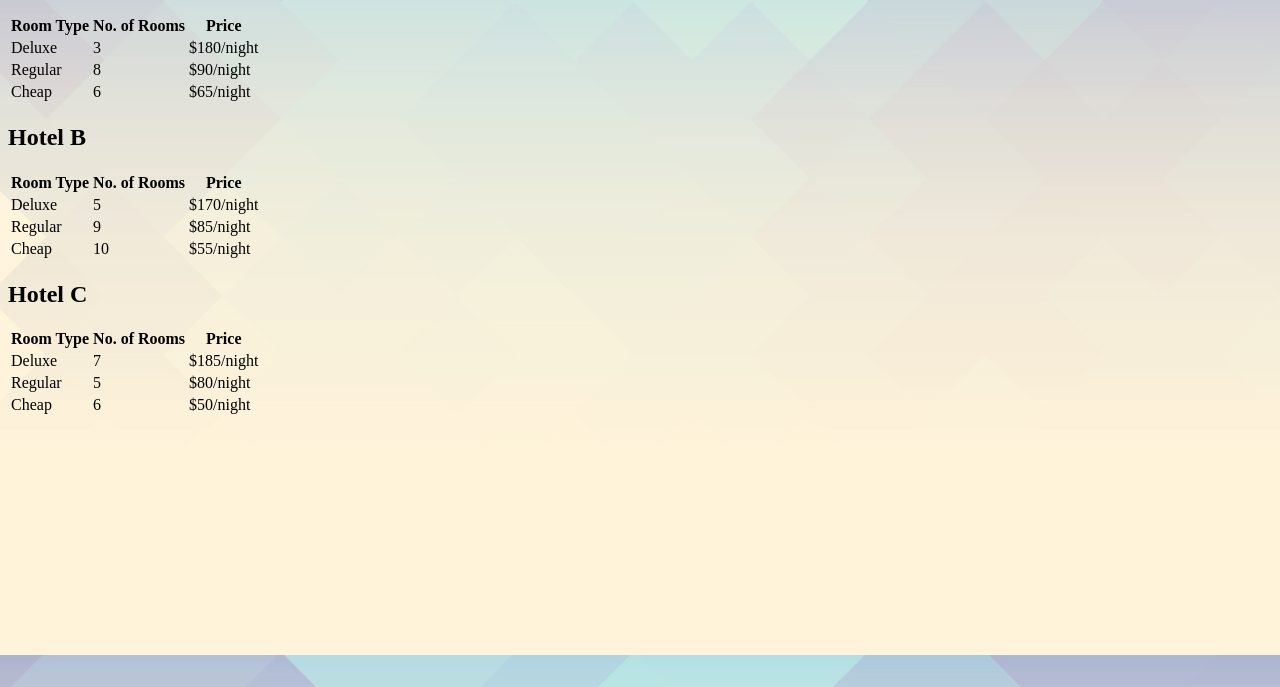
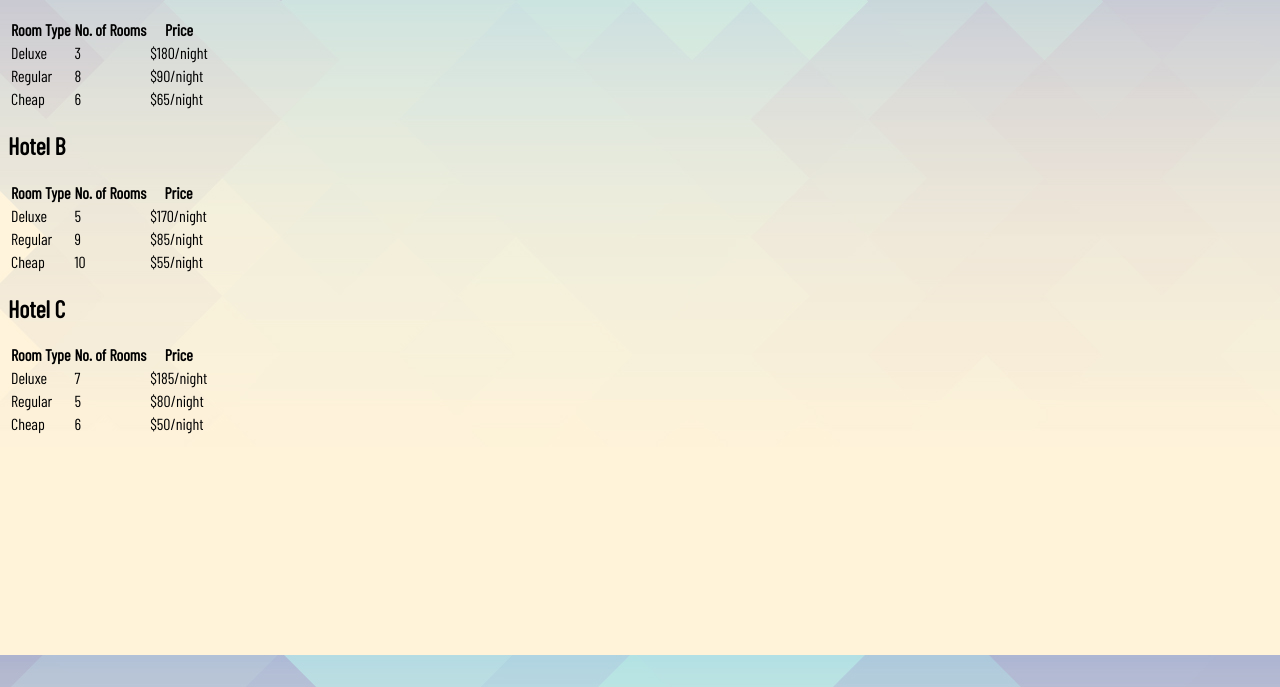
Before and after one commit to Reveka-Lee/CS-370-Hotel-Rooms, a plain HTML site: page hotelrooms.html in a window 1280 px wide. Shown: the part 113-800 px from the top of the page. Drawn offline with Linux system fonts and the light colour scheme.

Commit message:
Update hotelroom.css

```diff
--- a/hotelroom.css
+++ b/hotelroom.css
@@ -1,4 +1,9 @@
+  @font-face{
+    font-family: personalFont;
+    src: url(BarlowCondensed-Regular.woff);
+  }
+
   body{
       background-image: url("hotelroombg.jpg");
-
+      font-family: personalFont;
   }
```
